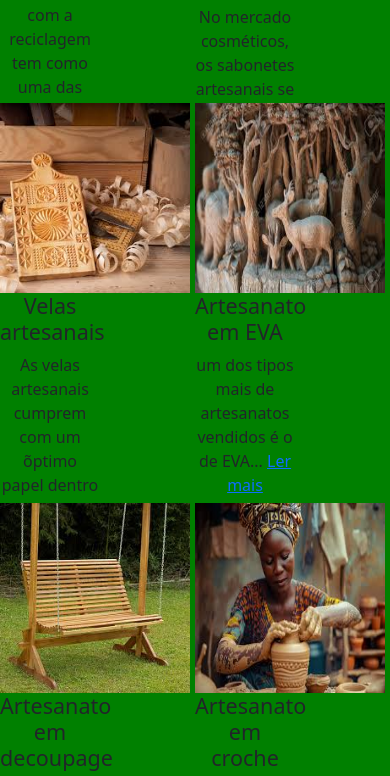
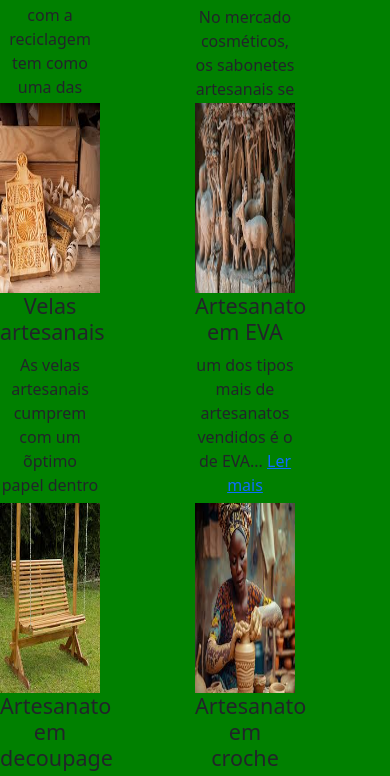
Before and after one commit to manuelpiranaedilson9-edimov/site-para-prova, a plain HTML site: page index.html in a window 390 px wide. Shown: the part 864-1640 px from the top of the page. Drawn offline with Linux system fonts and the light colour scheme.

Commit message:
atualizado

```diff
--- a/Css/stilo.css
+++ b/Css/stilo.css
@@ -119,6 +119,9 @@ img{
 .box{
     width: 100px;
 }
+.box img{
+    width: 100px;
+}
 
 
 }
```
